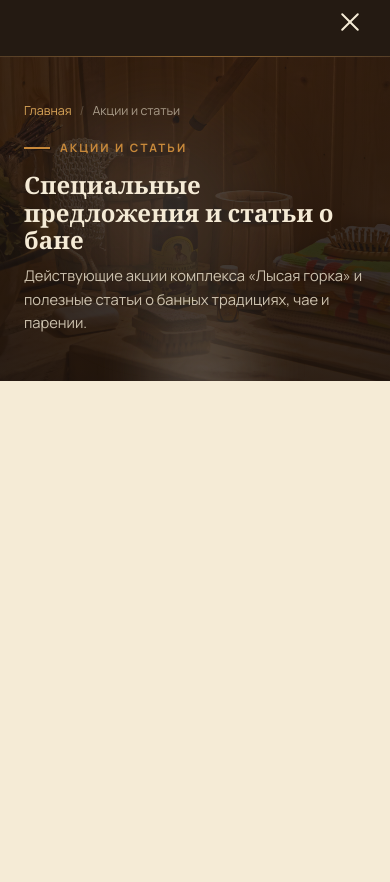
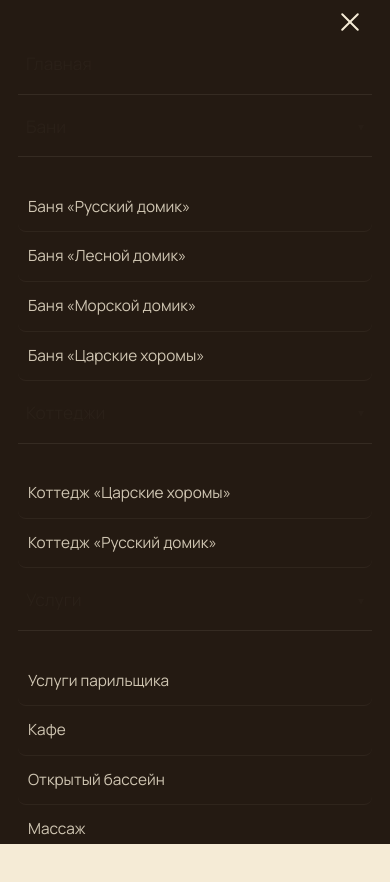
Before and after one commit to FunnyNosok/lysaya-gorka-bani, a Next.js app: page /news in a window 390 px wide. Both pictures are taken after a click on the button "Меню". Shown: the top 882 px of the page. Built offline with nearby package versions, Linux system fonts and the light colour scheme.

Commit message:
Fix: separate desktop nav and mobile fullscreen nav to fix burger

```diff
--- a/app/globals.css
+++ b/app/globals.css
@@ -142,12 +142,12 @@ p{margin:0 0 1em}
 .brand-name b{color:var(--amber)}
 .brand-sub{font-family:var(--ff-script);font-size:.95rem;color:var(--amber-soft);margin-top:2px}
 
-.nav{display:flex;align-items:center;gap:4px;margin-left:8px;flex:1 1 auto}
-.nav>a,.nav .has-sub>a{
+.nav-desktop{display:flex;align-items:center;gap:4px;margin-left:8px;flex:1 1 auto}
+.nav-desktop>a,.nav-desktop .has-sub>a{
   position:relative;padding:10px 12px;border-radius:8px;font-weight:600;font-size:.92rem;
   color:rgba(245,235,214,.82);transition:color .2s,background .2s;white-space:nowrap;
 }
-.nav>a:hover,.nav .has-sub>a:hover{color:var(--cream);background:rgba(200,137,58,.14)}
+.nav-desktop>a:hover,.nav-desktop .has-sub>a:hover{color:var(--cream);background:rgba(200,137,58,.14)}
 .has-sub{position:relative}
 .has-sub>a::after{content:"▾";font-size:.6em;margin-left:6px;opacity:.6}
 .submenu{
@@ -182,6 +182,7 @@ p{margin:0 0 1em}
 
 .nav-contacts{display:none}
 .nav-close{display:none}
+.nav{display:none}
 .nav-toggle{display:none;width:44px;height:44px;border-radius:10px;align-items:center;justify-content:center;color:var(--cream)}
 .nav-toggle span{display:block;width:22px;height:2px;background:currentColor;border-radius:2px;position:relative}
 .nav-toggle span::before,.nav-toggle span::after{content:"";position:absolute;left:0;width:22px;height:2px;background:currentColor;border-radius:2px;transition:.25s}
@@ -490,6 +491,7 @@ body.nav-open .nav-toggle span::after{top:0;transform:rotate(-45deg)}
 @media (max-width:900px){
   .header-phone{display:none}
   .nav-toggle{display:flex}
+  .nav-desktop{display:none}
 
   /* header: держим шапку (лого, кнопки, бургер) над оверлеем меню */
   .header-inner{gap:10px;padding:10px 16px}
--- a/components/Header.tsx
+++ b/components/Header.tsx
@@ -24,6 +24,7 @@ export function Header({ settings, banyas = [], cottages = [], services = [] }:
   const tg = tgHref(settings);
   const max = maxHref(settings);
   return (
+    <>
     <div className="header-wrap">
     <header className="site-header">
       <div className="header-inner">
@@ -35,8 +36,7 @@ export function Header({ settings, banyas = [], cottages = [], services = [] }:
           </span>
         </Link>
 
-        <nav className="nav" aria-label="Основная навигация">
-          <button className="nav-close" aria-label="Закрыть меню"><span></span></button>
+        <div className="nav-desktop">
           <Link href="/">Главная</Link>
           <span className="has-sub">
             <Link href="/arenda-ban">Бани</Link>
@@ -65,21 +65,7 @@ export function Header({ settings, banyas = [], cottages = [], services = [] }:
           <Link href="/news">Акции и статьи</Link>
           <Link href="/otzivy">Отзывы</Link>
           <Link href="/kontakty">Контакты</Link>
-
-          <div className="nav-contacts">
-            <a href={`tel:${settings.phoneHref}`} className="nav-contacts__phone">{settings.phone}</a>
-            {tg && (
-              <a className="nav-contacts__link" href={tg} target="_blank" rel="noopener noreferrer">{TG_SVG} Telegram</a>
-            )}
-            {max && (
-              <a className="nav-contacts__link" href={max} target="_blank" rel="noopener noreferrer">{MAX_SVG} MAX</a>
-            )}
-            <a className="nav-contacts__link" href={`tel:${settings.phone2Href}`}>
-              <svg viewBox="0 0 24 24" fill="none" stroke="currentColor" strokeWidth="2" aria-hidden="true"><path d="M5 4h4l2 5-2 1c1 3 3 5 6 6l1-2 5 2v4c0 1-1 2-2 2A16 16 0 0 1 3 6c0-1 1-2 2-2Z" /></svg>
-              Позвонить
-            </a>
-          </div>
-        </nav>
+        </div>
 
         <div className="header-cta">
           <div className="header-phone">
@@ -105,5 +91,52 @@ export function Header({ settings, banyas = [], cottages = [], services = [] }:
       </div>
     </header>
     </div>
+
+    <nav className="nav" aria-label="Основная навигация">
+      <button className="nav-close" aria-label="Закрыть меню"><span></span></button>
+      <Link href="/">Главная</Link>
+      <span className="has-sub">
+        <Link href="/arenda-ban">Бани</Link>
+        <span className="submenu">
+          {banyas.map((b) => (
+            <Link key={b.slug} href={`/arenda-ban/${b.slug}`}>{b.title}</Link>
+          ))}
+        </span>
+      </span>
+      <span className="has-sub">
+        <Link href="/arenda-cottage">Коттеджи</Link>
+        <span className="submenu">
+          {cottages.map((c) => (
+            <Link key={c.slug} href={`/arenda-cottage/${c.slug}`}>{c.title}</Link>
+          ))}
+        </span>
+      </span>
+      <span className="has-sub">
+        <Link href="/uslugi">Услуги</Link>
+        <span className="submenu">
+          {services.map((s) => (
+            <Link key={s.slug} href={`/uslugi/${s.slug}`}>{s.title}</Link>
+          ))}
+        </span>
+      </span>
+      <Link href="/news">Акции и статьи</Link>
+      <Link href="/otzivy">Отзывы</Link>
+      <Link href="/kontakty">Контакты</Link>
+
+      <div className="nav-contacts">
+        <a href={`tel:${settings.phoneHref}`} className="nav-contacts__phone">{settings.phone}</a>
+        {tg && (
+          <a className="nav-contacts__link" href={tg} target="_blank" rel="noopener noreferrer">{TG_SVG} Telegram</a>
+        )}
+        {max && (
+          <a className="nav-contacts__link" href={max} target="_blank" rel="noopener noreferrer">{MAX_SVG} MAX</a>
+        )}
+        <a className="nav-contacts__link" href={`tel:${settings.phone2Href}`}>
+          <svg viewBox="0 0 24 24" fill="none" stroke="currentColor" strokeWidth="2" aria-hidden="true"><path d="M5 4h4l2 5-2 1c1 3 3 5 6 6l1-2 5 2v4c0 1-1 2-2 2A16 16 0 0 1 3 6c0-1 1-2 2-2Z" /></svg>
+          Позвонить
+        </a>
+      </div>
+    </nav>
+    </>
   );
 }
```
